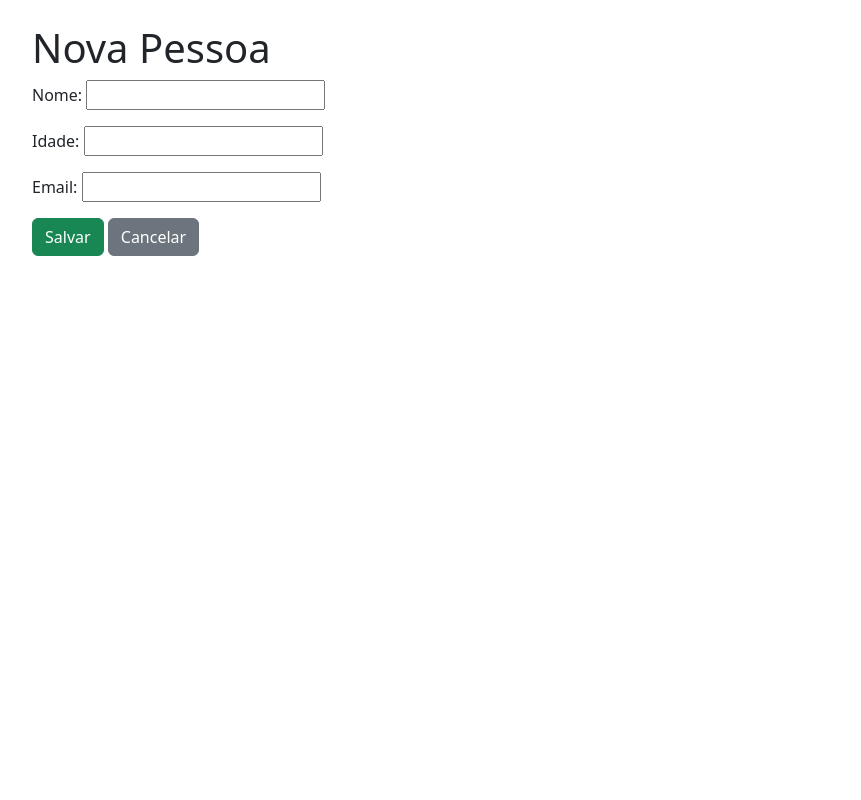
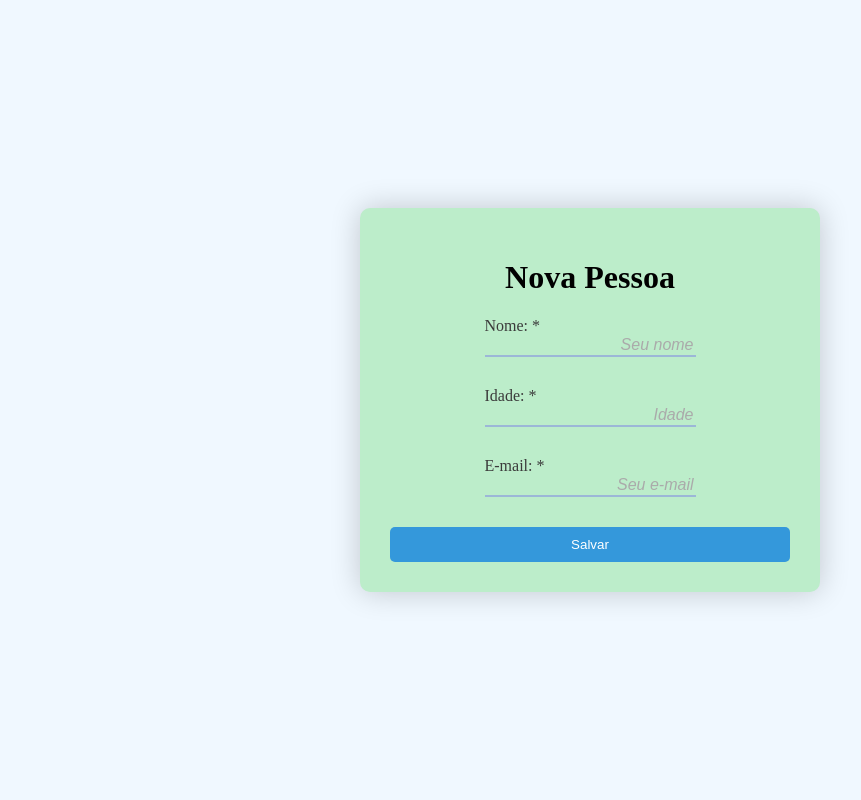
Before and after one commit to FilipeCarvalhx/Django-project, a Django app: page / in a window 1280 px wide. Shown: the whole page, without its empty margins (50-911 px from the left). Run offline with Django 4.2, Linux system fonts and the light colour scheme.

Commit message:
Formulario de cadastro de pessoas sendo estilizado

```diff
--- a/usuarios/forms.py
+++ b/usuarios/forms.py
@@ -5,3 +5,19 @@ class PersonForm(forms.ModelForm):
     class Meta:
         model = Usuario
         fields = ['nome', 'idade', 'email']
+
+        widgets = {
+                'nome': forms.TextInput(attrs={
+                    'placeholder': 'Seu nome',
+                    'class': 'form-input'
+                }),
+                'idade': forms.TextInput(attrs={
+                    'placeholder': 'Idade',
+                    'class': 'form-input'
+                }),
+                'email': forms.EmailInput(attrs={
+                    'placeholder': 'Seu e-mail',
+                    'class': 'form-input'
+                }),
+
+            }
--- /dev/null
+++ b/usuarios/static/usuarios/css/style.css
@@ -0,0 +1,67 @@
+body {
+  margin: 0;
+  height: 100vh;
+  background-color: aliceblue;
+  display: flex;
+  justify-content: center;
+  align-items: center
+}
+
+.container {
+    display: flex;
+    flex-direction: column;
+    align-items: center;
+  background-color: #BCEDCA;
+  padding: 30px;
+  border-radius: 10px;
+  box-shadow: 0 0 30px rgba(0,0,0,0.2);
+  width: 400px;
+}
+input {
+  flex: 2;
+  border: none;
+  outline: none;
+  background: transparent;
+  text-align: right;
+  font-size: 1rem;
+  color: #3b3b3b;
+}
+input::placeholder {
+  color: #aaa;
+  font-style: italic;
+}
+.form {
+  display: flex;
+  flex-direction: column;
+
+}
+.form-group{
+  border-bottom: 2px solid #9cb7d7;
+  margin-bottom: 30px;
+
+
+}
+.form-input{
+    margin-top: 0;       /* remove espaço extra em cima */
+}
+label {
+  color: #3b3b3b;
+  font-size: 1rem;
+  flex: 1;
+  margin-bottom: 0px;
+}
+button {
+  padding: 10px;
+  text-decoration: none;
+  border: none;
+  background-color: #3498db;
+  color: white;
+  border-radius: 5px;
+  text-align: center;
+  width: 100%;
+}
+
+a {
+  background-color: transparent;
+  color: #3498db;
+}
--- a/usuarios/templates/usuarios/form.html
+++ b/usuarios/templates/usuarios/form.html
@@ -1,16 +1,34 @@
+{% load static %}
 <!DOCTYPE html>
 <html>
 <head>
     <title>Adicionar Pessoa</title>
-    <link href="https://cdn.jsdelivr.net/npm/bootstrap@5.3.0/dist/css/bootstrap.min.css" rel="stylesheet">
+
+    <link rel="stylesheet" href="{% static 'usuarios/css/style.css' %}">
 </head>
-<body class="container mt-4">
+<body>
+  <form method="post">
+  {% csrf_token %}
+  <div class="container">
     <h1>Nova Pessoa</h1>
-    <form method="post">
-        {% csrf_token %}
-        {{ form.as_p }}
-        <button type="submit" class="btn btn-success">Salvar</button>
-        <a href="{% url 'lista' %}" class="btn btn-secondary">Cancelar</a>
-    </form>
+
+  <div class="form-group form">
+    <label for="{{ form.nome.id_for_label }}">Nome: *</label>
+    {{ form.nome }}
+  </div>
+
+  <div class="form-group form">
+    <label for="{{ form.idade.id_for_label }}">Idade: *</label>
+    {{ form.idade }}
+  </div>
+
+  <div class="form-group form">
+    <label for="{{ form.email.id_for_label }}">E-mail: *</label>
+    {{ form.email }}
+  </div>
+  <button type="submit">Salvar</button>
+</div>
+</form>
+
 </body>
 </html>
```
Also changed, not shown: usuarios/img/joiao.png (deleted).
